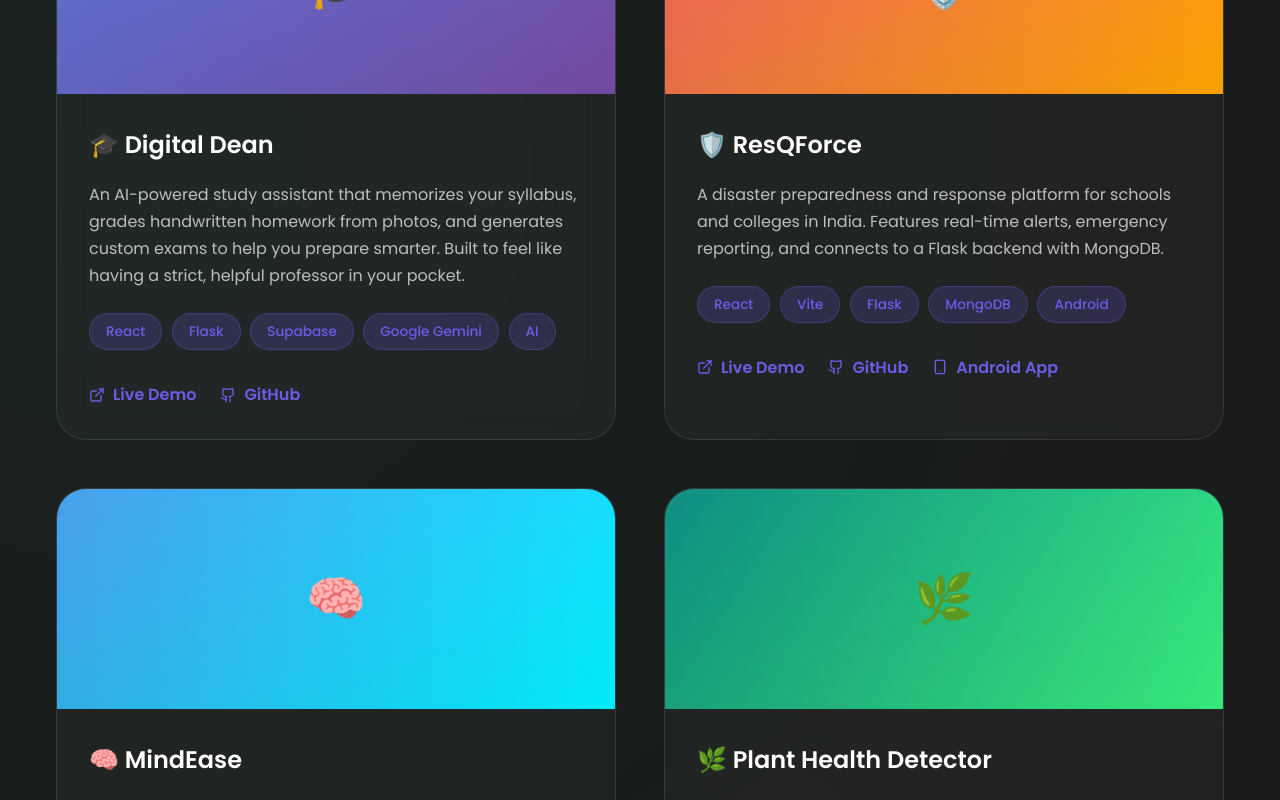
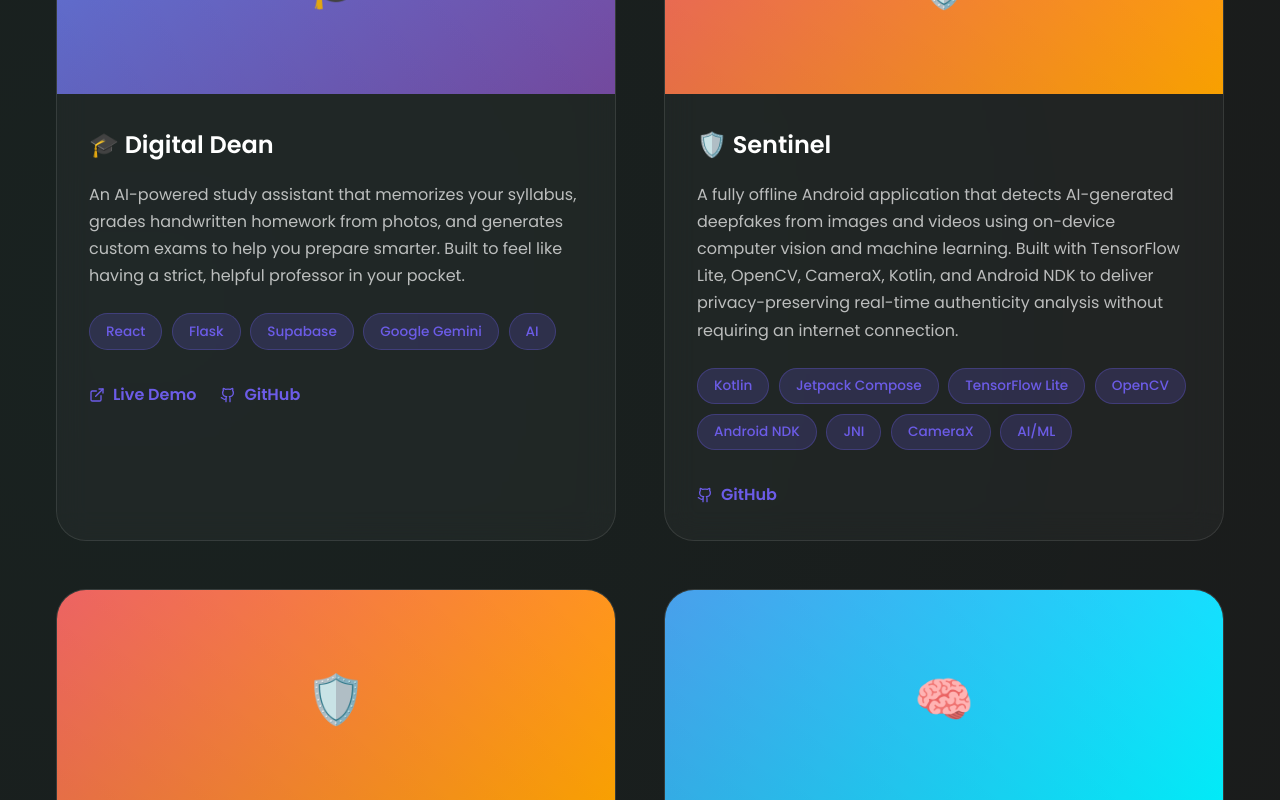
Before and after one commit to kunalbatra339/Portfolio, a React (Vite) app: page / in a window 1280 px wide. Shown: the part 3440-4240 px from the top of the page. Built offline with nearby package versions, Linux system fonts and the light colour scheme.

Commit message:
added sentinel

```diff
--- a/src/components/Projects.jsx
+++ b/src/components/Projects.jsx
@@ -16,6 +16,25 @@
     },
     {
       id: 2,
+      title: '🛡️ Sentinel',
+      description:
+        'A fully offline Android application that detects AI-generated deepfakes from images and videos using on-device computer vision and machine learning. Built with TensorFlow Lite, OpenCV, CameraX, Kotlin, and Android NDK to deliver privacy-preserving real-time authenticity analysis without requiring an internet connection.',
+      technologies: [
+        'Kotlin',
+        'Jetpack Compose',
+        'TensorFlow Lite',
+        'OpenCV',
+        'Android NDK',
+        'JNI',
+        'CameraX',
+        'AI/ML',
+      ],
+      gradient: 'var(--gradient-fire)',
+      icon: '🛡️',
+      githubUrl: 'https://github.com/kunalbatra339/Sentinel',
+    },
+    {
+      id: 3,
       title: '🛡️ ResQForce',
       description:
         'A disaster preparedness and response platform for schools and colleges in India. Features real-time alerts, emergency reporting, and connects to a Flask backend with MongoDB.',
@@ -28,7 +47,7 @@
       githubUrl: 'https://github.com/kunalbatra339/ResQForcepro',
     },
     {
-      id: 3,
+      id: 4,
       title: '🧠 MindEase',
       description:
         'A mental wellness application designed to provide peace and clarity, built with React, Vite, Flask, and MongoDB to deliver a seamless user experience.',
@@ -39,7 +58,7 @@
       githubUrl: 'https://github.com/kunalbatra339/MindEase',
     },
     {
-      id: 4,
+      id: 5,
       title: '🌿 Plant Health Detector',
       description:
         'An AI-powered tool that processes plant images using a trained ML model to predict its health and detect potential diseases.',
@@ -53,7 +72,7 @@
 
   const otherProjects = [
     {
-      id: 5,
+      id: 6,
       title: '🌳 Green City Blueprint',
       description:
         'A conceptual model for sustainable urban planning, visualizing eco-friendly infrastructure, green spaces, and efficient resource management.',
@@ -64,7 +83,7 @@
       githubUrl: 'https://github.com/kunalbatra339/Green-City-Blueprint',
     },
     {
-      id: 6,
+      id: 7,
       title: '📋 Todo List',
       description:
         'A clean and efficient to-do list application to manage daily tasks, built with React and Vite for a fast user experience.',
@@ -75,7 +94,7 @@
       githubUrl: 'https://github.com/kunalbatra339/todo-list',
     },
     {
-      id: 7,
+      id: 8,
       title: '🪐 Solar System Simulation',
       description:
         'A 3D solar system model built from a personal love for astronomy, showcasing the orbits and movements of the planets.',
@@ -118,6 +137,7 @@
           </div>
 
           <div className="project-links">
+            {project.liveUrl && project.liveUrl !== '#' && (
               <a
                 href={project.liveUrl}
                 target="_blank"
@@ -126,6 +146,7 @@
                 <ExternalLink size={16} />
                 Live Demo
               </a>
+            )}
 
             {project.githubUrl && (
               <a
```
Lines whose indentation alone changed are shown as unchanged.
